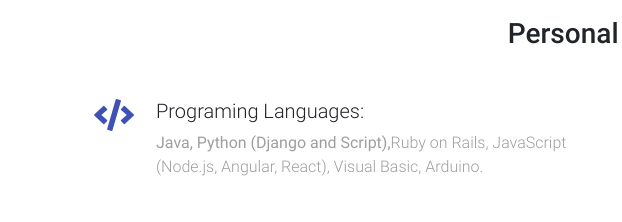
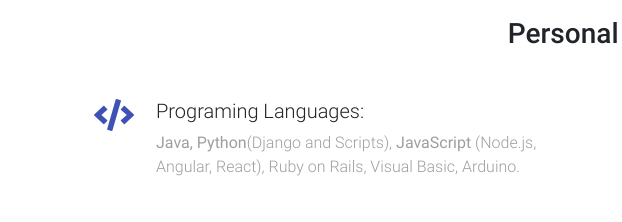
Before and after one commit to a-garcia13/a-garcia13.github.io, a website: page index.html in a window 1280 px wide. Shown: the part 1400-1622 px from the top of the page, 0-622 px from the left. Drawn offline with Linux system fonts and the light colour scheme.

Commit message:
Small fixes

```diff
--- a/index.html
+++ b/index.html
@@ -296,7 +296,7 @@
               </div>
               <div class="col-10">
                 <h5 class="feature-title">Programing Languages: </h5>
-                <p class="grey-text"><strong>Java, Python (Django and Script),</strong>Ruby on Rails, JavaScript (Node.js, Angular, React), Visual Basic, Arduino.</p>
+                <p class="grey-text"><strong>Java, Python</strong>(Django and Scripts), <strong>JavaScript</strong> (Node.js, Angular, React), Ruby on Rails, Visual Basic, Arduino.</p>
               </div>
             </div>
             <!--/First row-->
```
